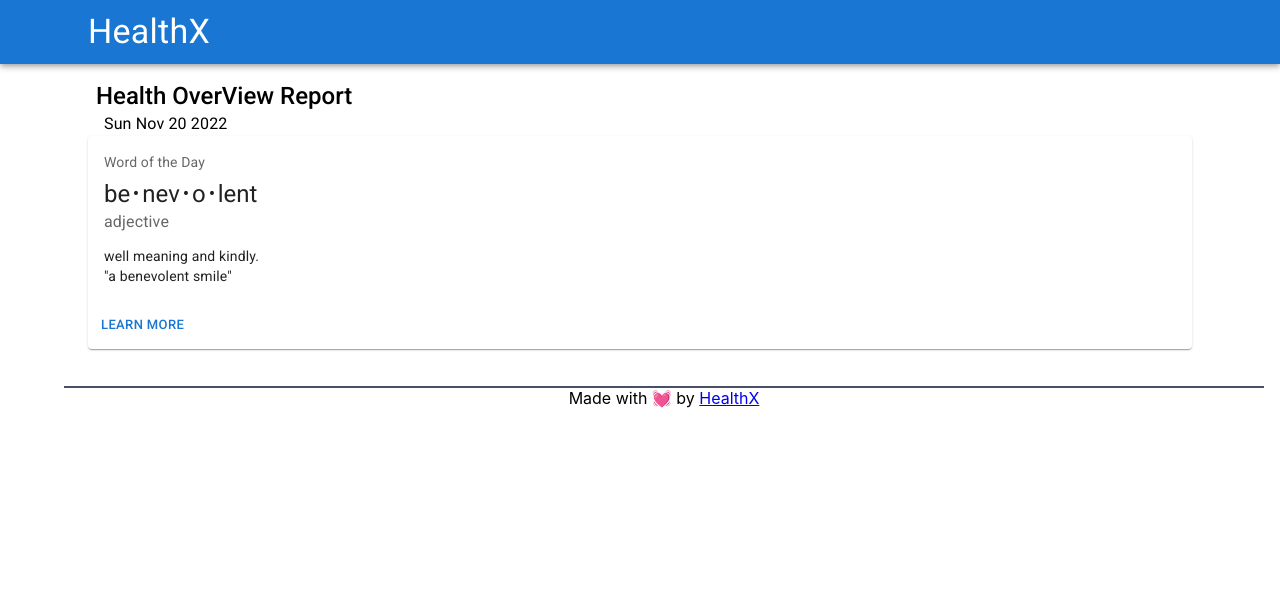
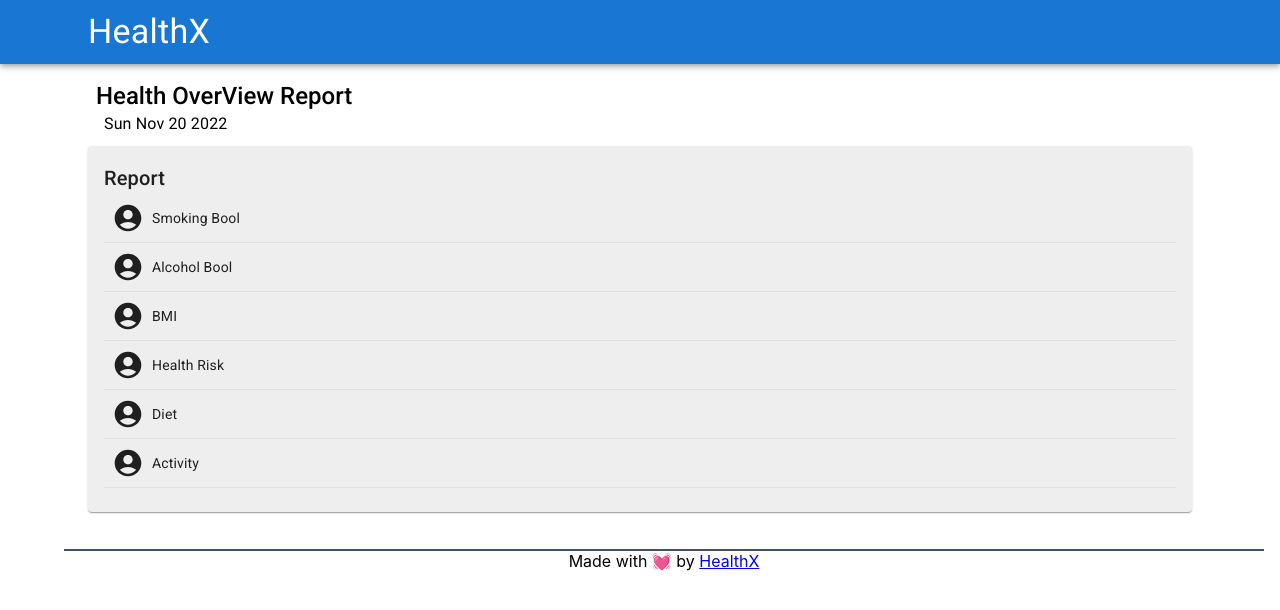
Before and after one commit to the3plet/HealthX, a React (Create React App) app in the folder frontend/: page /patientprofile in a window 1280 px wide. Shown: the top 610 px of the page. Built offline with nearby package versions, Linux system fonts and the light colour scheme.

Commit message:
Patient Profile card

```diff
--- a/frontend/src/components/Card.jsx
+++ b/frontend/src/components/Card.jsx
@@ -12,39 +12,57 @@ import {
   Stack,
   TextField,
   Typography,
+  Table,
+  TableBody,
+  TableCell,
+  TableContainer,
+  TableHead,
+  TableRow,
 } from "@mui/material";
 import CardActions from "@mui/material/CardActions";
-const bull = (
-  <Box
-    component="span"
-    sx={{ display: "inline-block", mx: "2px", transform: "scale(0.8)" }}
-  >
-    •
-  </Box>
-);
+import { color } from '@mui/system';
+import AccountCircleIcon from "@mui/icons-material/AccountCircle";
+
+const patients = [
+  { avatar: null, name: "Smoking Bool" },
+  { avatar: null, name: "Alcohol Bool" },
+  { avatar: null, name: "BMI" },
+  { avatar: null, name: "Health Risk" },
+  { avatar: null, name: "Diet" },
+  { avatar: null, name: "Activity" },
+];
 
 export default function BasicCard() {
   return (
-    <Card sx={{ minWidth: 275 }}>
+    <Card sx={{ minWidth: 275, backgroundColor: "#eeeeee",mt:"10px" }}>
       <CardContent>
-        <Typography sx={{ fontSize: 14 }} color="text.secondary" gutterBottom>
-          Word of the Day
-        </Typography>
-        <Typography variant="h5" component="div">
-          be{bull}nev{bull}o{bull}lent
-        </Typography>
-        <Typography sx={{ mb: 1.5 }} color="text.secondary">
-          adjective
-        </Typography>
-        <Typography variant="body2">
-          well meaning and kindly.
-          <br />
-          {'"a benevolent smile"'}
-        </Typography>
+        <TableContainer>
+          <Table sx={{ minWidth: 500 }}>
+            <TableHead >
+              <TableRow>
+                <Typography variant="h6">Report</Typography>
+              </TableRow>
+            </TableHead>
+            <TableBody>
+              {patients.map((patient) => {
+                return (
+                  <TableRow key={patient.name}>
+                    <TableCell sx={{ py: 1, px: 1 }}>
+                      <span style={{ display: "flex", alignItems: "center" }}>
+                        <AccountCircleIcon
+                          sx={{ width: "2rem", height: "2rem", mr: 1 }}
+                        />
+                        {patient.name}
+                      </span>
+                    </TableCell>
+
+                  </TableRow>
+                );
+              })}
+            </TableBody>
+          </Table>
+        </TableContainer>
       </CardContent>
-      <CardActions>
-        <Button size="small">Learn More</Button>
-      </CardActions>
     </Card>
   );
 }
```
